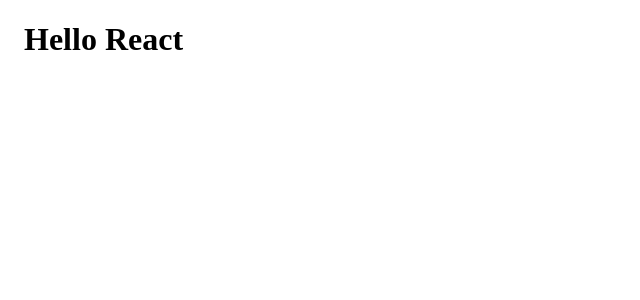
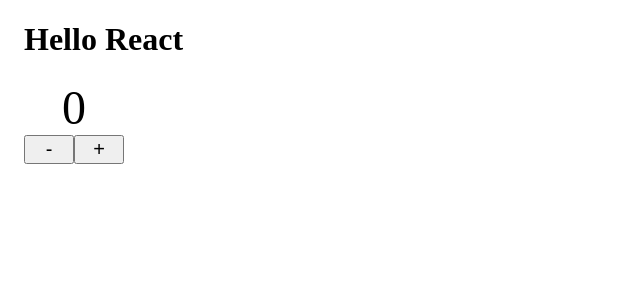
Before and after one commit to takapro/react-counter, a React app: page / in a window 1280 px wide. Shown: the top 300 px of the page, without its empty margins (0-640 px from the left). Built offline with nearby package versions, Linux system fonts and the light colour scheme; the HTML template or start-up script is replaced by a standard one.

Commit message:
Implement simple counter

```diff
--- a/public/styles.css
+++ b/public/styles.css
@@ -3,3 +3,14 @@
 #root {
   margin: 1em;
 }
+
+.count {
+  font-size: 48px;
+  text-align: center;
+  width: 100px;
+}
+
+button {
+  font-size: 20px;
+  width: 50px;
+}
--- a/src/App.tsx
+++ b/src/App.tsx
@@ -1,8 +1,16 @@
-import React from 'react';
+import React, { useState } from 'react';
 
 const App = (): JSX.Element => {
+  const [count, setCount] = useState(0);
   return (
-    <h1>Hello React</h1>
+    <>
+      <h1>Hello React</h1>
+      <div className='count'>{count}</div>
+      <div className='buttons'>
+        <button onClick={() => { setCount(count - 1); return false; }}>-</button>
+        <button onClick={() => { setCount(count + 1); return false; }}>+</button>
+      </div>
+    </>
   );
 };
 
```
